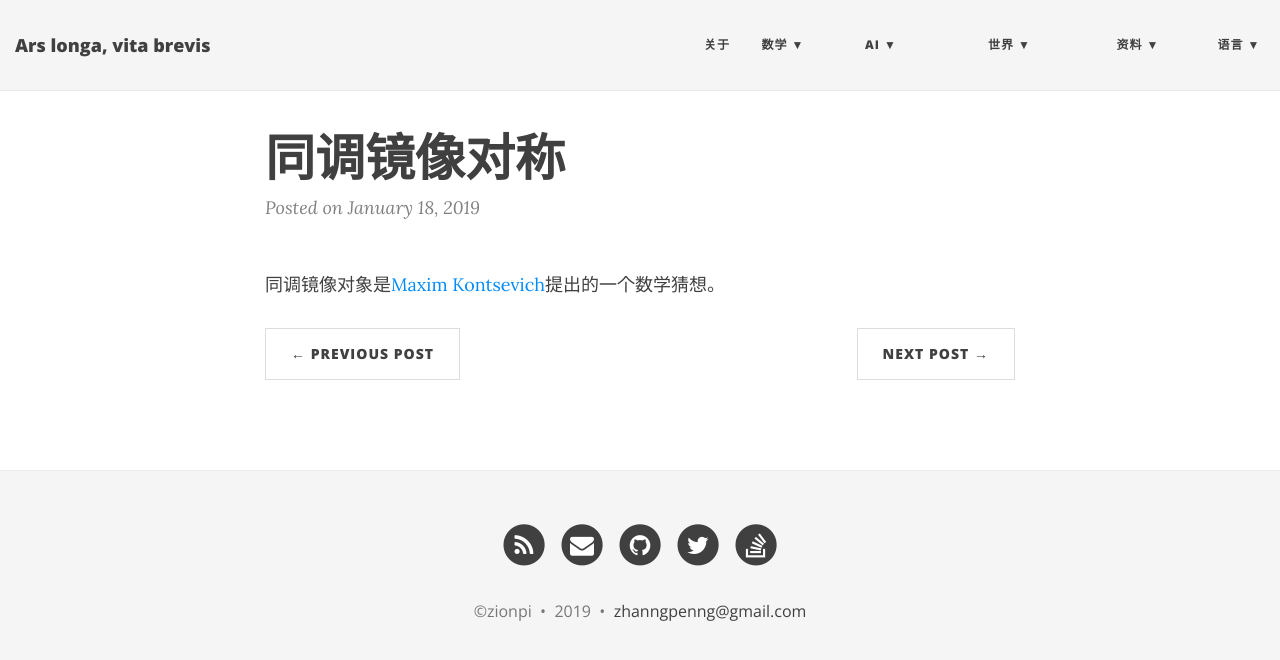
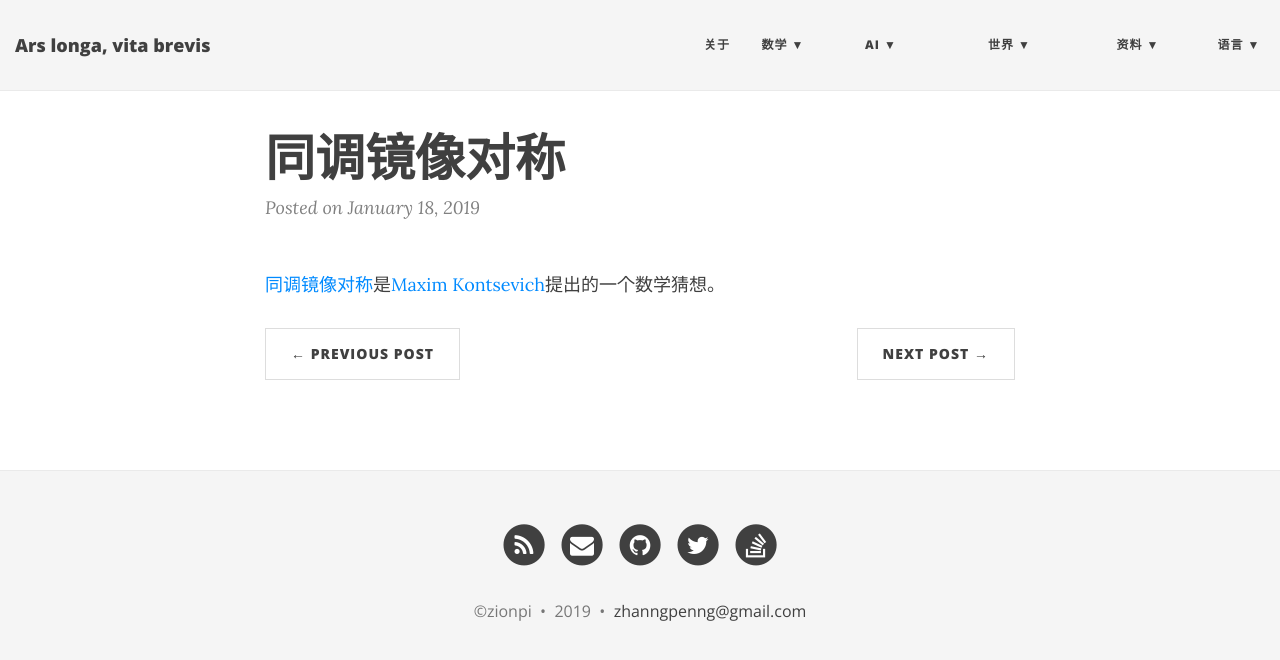
Before and after one commit to ZionPi/zionpi.github.io, a Jekyll site: the page built from _posts/2019-01-18-homological-mirror-symmetry.md, in a window 1280 px wide. Shown: the top 660 px of the page. Built offline with Jekyll 4.4.1, drawn with Linux system fonts in a browser that asks for light colours; nearby versions of some CDN libraries.

Commit message:
Update 2019-01-18-homological-mirror-symmetry.md

```diff
--- a/_posts/2019-01-18-homological-mirror-symmetry.md
+++ b/_posts/2019-01-18-homological-mirror-symmetry.md
@@ -2,4 +2,4 @@
 layout: post
 title: 同调镜像对称
 ---
-同调镜像对象是[Maxim Kontsevich](https://en.wikipedia.org/wiki/Maxim_Kontsevich)提出的一个数学猜想。
+[同调镜像对称](https://en.wikipedia.org/wiki/Homological_mirror_symmetry)是[Maxim Kontsevich](https://en.wikipedia.org/wiki/Maxim_Kontsevich)提出的一个数学猜想。
```
